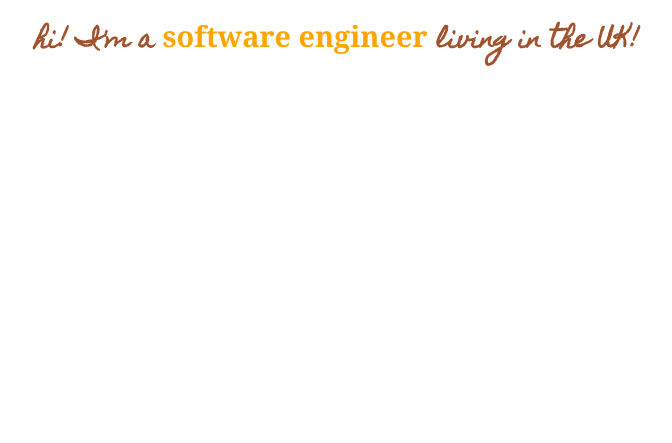
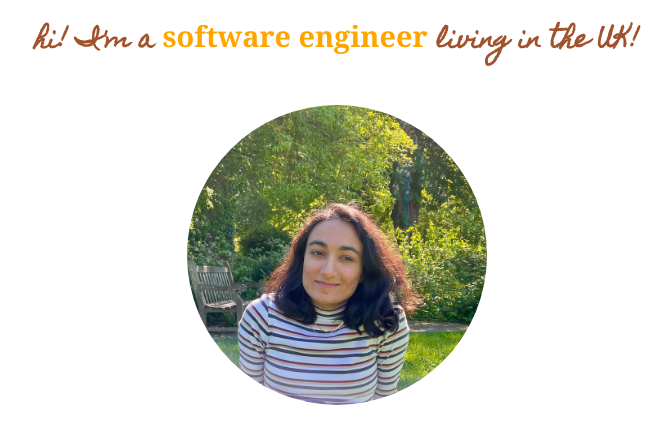
Before and after one commit to shivangisareen/my-blog, a Gatsby site: page / in a window 1280 px wide. Shown: the part 223-666 px from the top of the page, without its empty margins (303-975 px from the left). Built offline with nearby package versions, Linux system fonts and the light colour scheme; Gatsby itself is replaced by a stand-in of ours.

Commit message:
add image to home page, add content to about page

```diff
--- a/src/pages/home.module.css
+++ b/src/pages/home.module.css
@@ -10,3 +10,15 @@
     font-size: larger;
     color: orange;
 }
+
+.circularSquare {
+    border-radius: 50%;
+    height: auto;
+    width: auto;
+    max-width: 300px;
+    max-height: 300px;
+    display: block;
+     margin-left: auto;
+    margin-right: auto;
+    width: 50%;
+  }
--- a/src/pages/index.js
+++ b/src/pages/index.js
@@ -3,8 +3,9 @@ import * as React from "react";
 
 import NavBar from "../components/navBar";
 import Header from "../components/header";
+import me from "../images/me.jpeg";
 
-import { intro, softwareEngineer } from "./home.module.css";
+import { intro, softwareEngineer, circularSquare } from "./home.module.css";
 
 const IndexPage = () => {
     return (
@@ -13,6 +14,8 @@ const IndexPage = () => {
           <NavBar/>
           <br/>
           <h2 className={intro}>hi! I'm a <span className={softwareEngineer}>software engineer</span> living in the UK!</h2>
+          <br/>
+          <img className={circularSquare} src={me} />
       </div>
     );
 };
```
Also changed, not shown: src/pages/about.js (+7 -0 lines), src/pages/about.module.css (added, +11 -0 lines), src/images/me.jpeg (added).
